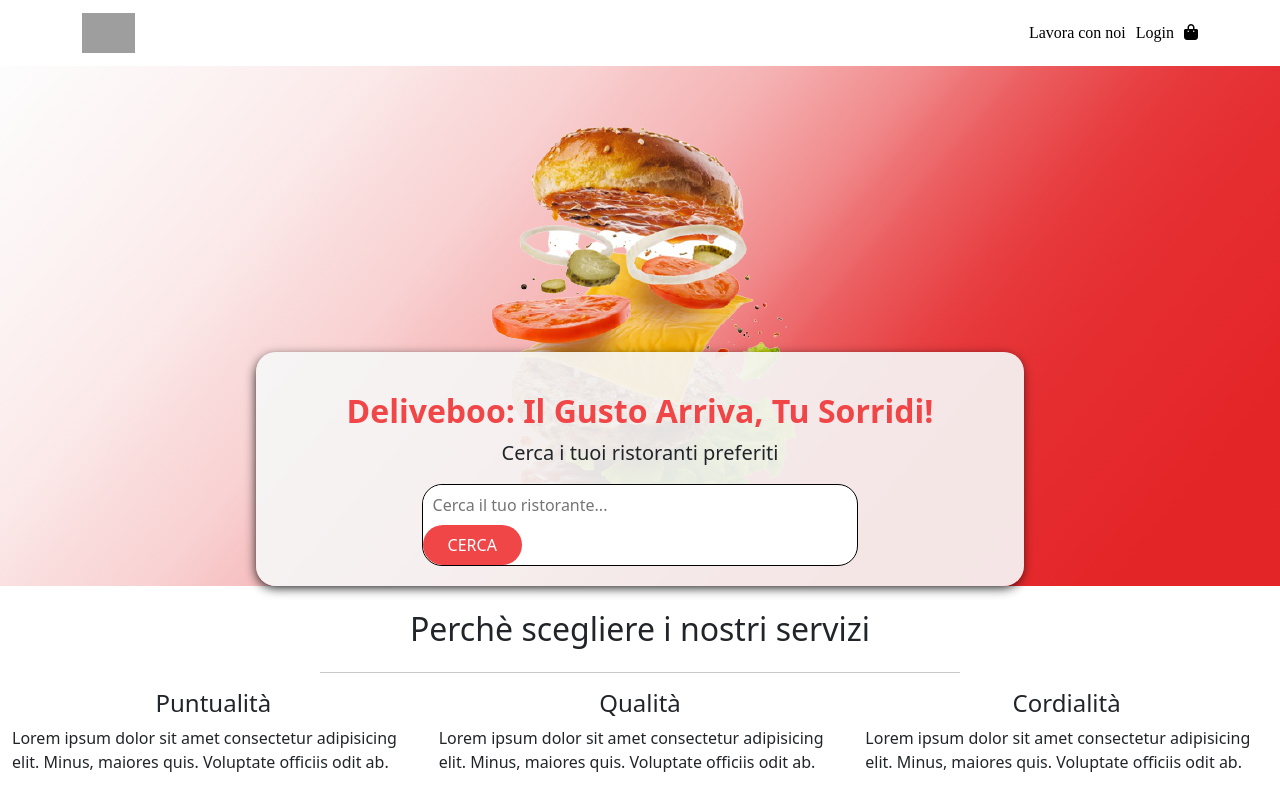
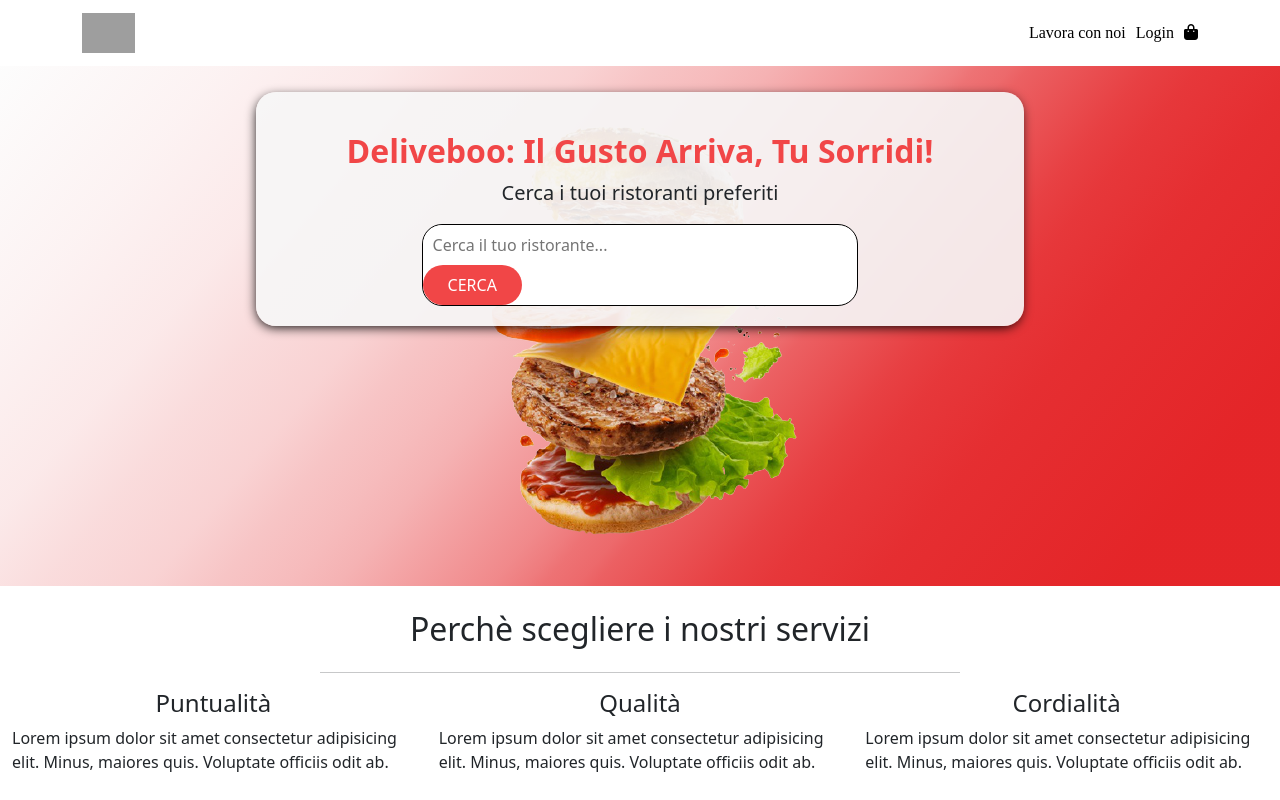
Before and after one commit to FrancescoFolgheraiter/frontend_deliveboo_class114, a Vue app: page / in a window 1280 px wide. Shown: the top 800 px of the page. Built offline with nearby package versions, Linux system fonts and the light colour scheme; no server answers; grey boxes are pictures that could not be loaded.

Commit message:
prova pull dopo conflitto

```diff
--- a/src/components/AppMain.vue
+++ b/src/components/AppMain.vue
@@ -139,7 +139,7 @@ import BoxComponent from './BoxComponent.vue';
     width: 60%;
     /* height: 40%; */
     position: absolute;
-    top:55%;
+    top:5%;
     left: 20%;
     border-radius: 20px;
     padding: 20px;
```
